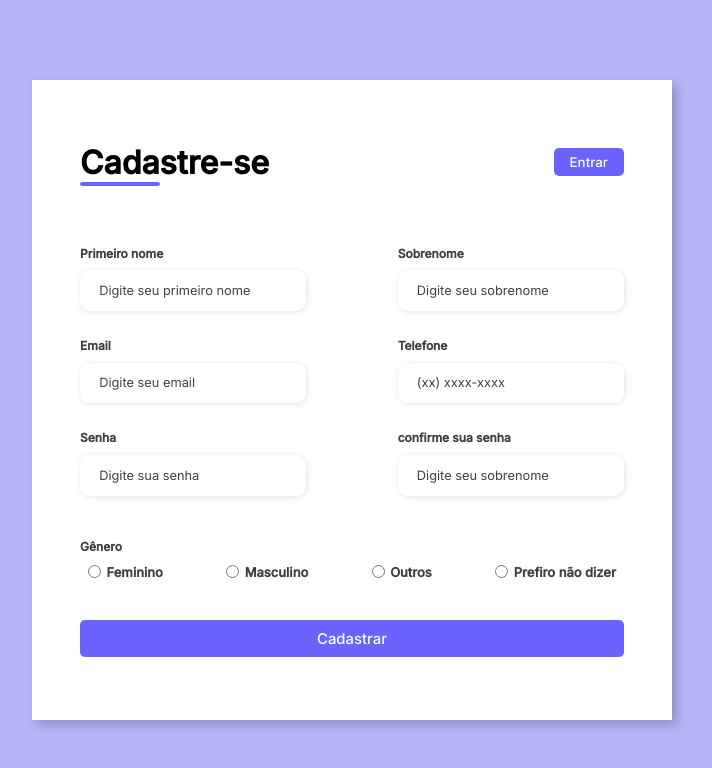
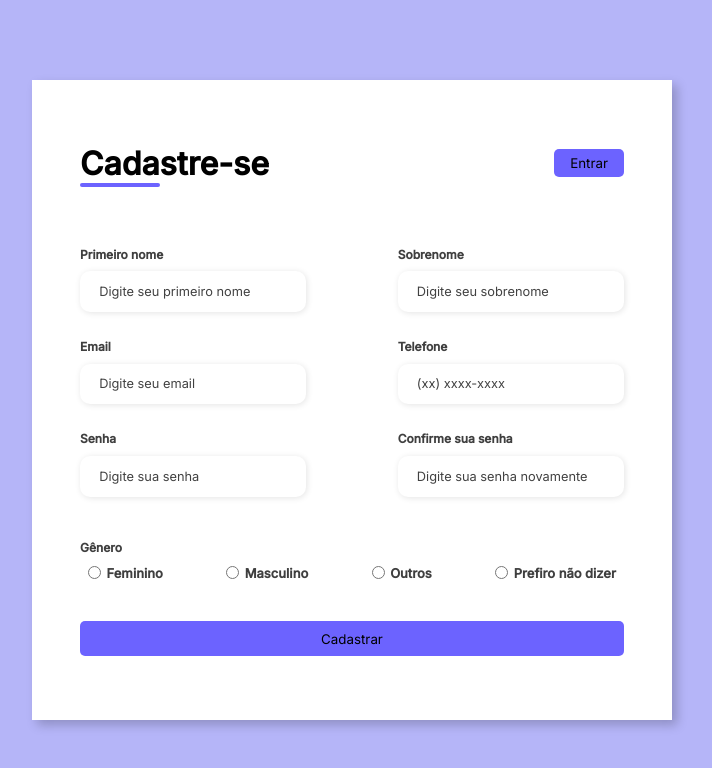
Before and after one commit to DiogoFranjosi/Tela-Cadastro, a website: page index.html in a window 1280 px wide. Shown: the whole page, without its empty margins (288-1000 px from the left). Drawn offline with Linux system fonts and the light colour scheme.

Commit message:
Update index.html

```diff
--- a/index.html
+++ b/index.html
@@ -18,7 +18,7 @@
                         <h1>Cadastre-se</h1>
                     </div>
                     <div class="login-button">
-                        <button onclick="pressEffect(this)"> <a href="#">Entrar</a></button>
+                        <button type="button" onclick="pressEffect(this)">Entrar</button>
                     </div>
                 </div>
 
@@ -49,8 +49,8 @@
                     </div>
 
                     <div class="input-box">
-                        <label for="confirmepassword">confirme sua senha</label>
-                        <input id="confirmepassword" type="password" name="confirmepassword" placeholder="Digite seu sobrenome" required>
+                        <label for="confirmepassword">Confirme sua senha</label>
+                        <input id="confirmepassword" type="password" name="confirmepassword" placeholder="Digite sua senha novamente" required>
                     </div>
                 </div>
 
@@ -61,7 +61,7 @@
 
                     <div class="gender-group">
                         <div class="gender-input">
-                            <input type="radio" id="female" name="gender">
+                            <input type="radio" id="female" name="gender" value="Feminino">
                             <label for="female">Feminino</label>
                         </div>
 
@@ -83,7 +83,7 @@
                 </div>
 
                 <div class="continue-button">
-                    <button> <a href="#">Cadastrar</a></button>
+                    <button type="submit">Cadastrar</button>
                 </div>
             </form>
         </div>
```
